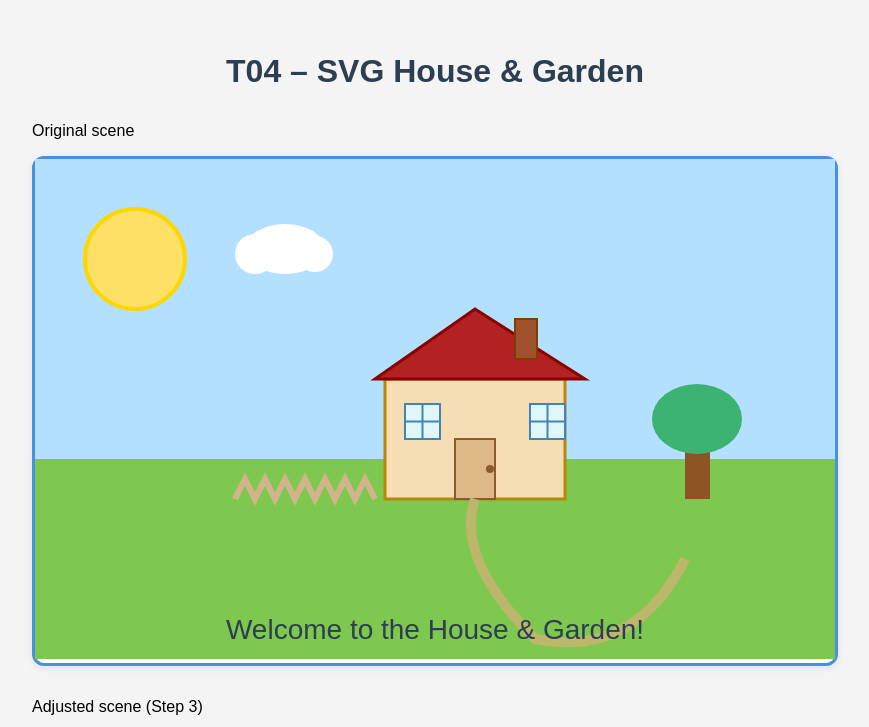
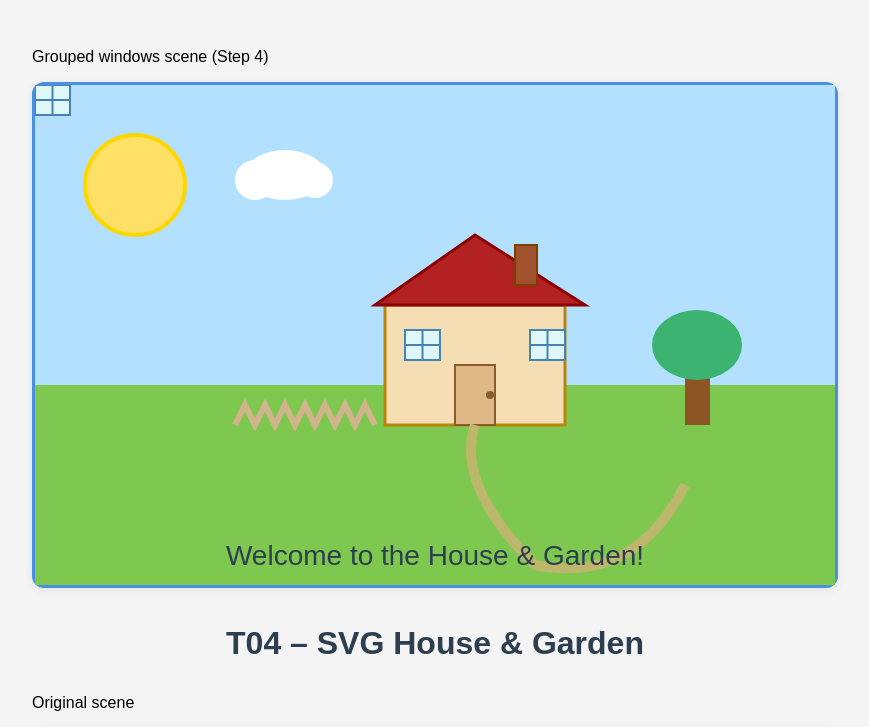
Before and after one commit to kenn040502/T04-1, a plain HTML site: page index.html in a window 1280 px wide. Shown: the top 727 px of the page, without its empty margins (205-1074 px from the left). Drawn offline with Linux system fonts and the light colour scheme.

Commit message:
refactor: add fourth SVG with windows grouped via <g> and positioned using translate [AI-assisted]

```diff
--- a/index.html
+++ b/index.html
@@ -1,3 +1,85 @@
+</figure>
+
+	<figure id="scene-grouped-figure">
+		<figcaption>Grouped windows scene (Step 4)</figcaption>
+		<div class="svg-border">
+			<svg
+				id="scene-grouped"
+				width="800" height="500"
+				viewBox="0 0 800 500"
+				role="img"
+				aria-labelledby="svgTitle4 svgDesc4"
+				tabindex="0"
+			>
+				<title id="svgTitle4">House and Garden Scene (Grouped Windows)</title>
+				<desc id="svgDesc4">A fourth SVG scene where the two house windows are defined as a reusable group and placed using &lt;use&gt; with transforms for maintainability.</desc>
+				<style>
+				/* Scoped styles for grouped scene only */
+				#scene-grouped .window-rect { fill: #e0f7fa; stroke: #4682b4; stroke-width: 2; }
+				#scene-grouped .window-mullion { stroke: #4682b4; stroke-width: 2; }
+				</style>
+				<!-- Sky -->
+				<rect x="0" y="0" width="800" height="300" fill="#b3e0ff" />
+				<!-- Grass -->
+				<rect x="0" y="300" width="800" height="200" fill="#7ec850" />
+
+				<!-- Sun (circle) -->
+				<circle cx="100" cy="100" r="50" fill="#ffe066" stroke="#ffd700" stroke-width="4" />
+
+				<!-- Cloud (ellipse + circles) -->
+				<ellipse cx="250" cy="90" rx="40" ry="25" fill="#fff" />
+				<circle cx="220" cy="95" r="20" fill="#fff" />
+				<circle cx="280" cy="95" r="18" fill="#fff" />
+
+				<!-- Tree trunk (rect) -->
+				<rect x="650" y="270" width="25" height="70" fill="#8d5524" />
+				<!-- Tree foliage (ellipse) -->
+				<ellipse cx="662" cy="260" rx="45" ry="35" fill="#3cb371" />
+
+				<!-- House body (rect) -->
+				<rect x="350" y="220" width="180" height="120" fill="#f5deb3" stroke="#b8860b" stroke-width="3" />
+				<!-- Roof (polygon) -->
+				<polygon points="340,220 440,150 550,220" fill="#b22222" stroke="#8b0000" stroke-width="3" />
+				<!-- Chimney (rect) -->
+				<rect x="480" y="160" width="22" height="40" fill="#a0522d" stroke="#7b3f00" stroke-width="2" />
+				<!-- Door (rect) -->
+				<rect x="420" y="280" width="40" height="60" fill="#deb887" stroke="#8b5c2b" stroke-width="2" />
+				<!-- Door knob (circle) -->
+				<circle cx="455" cy="310" r="4" fill="#8b5c2b" />
+
+				<!-- Window group definition: reusable window with mullions -->
+				<g id="window">
+					<rect class="window-rect" x="0" y="0" width="35" height="30" />
+					<line class="window-mullion" x1="17.5" y1="0" x2="17.5" y2="30" />
+					<line class="window-mullion" x1="0" y1="15" x2="35" y2="15" />
+				</g>
+
+				<!-- Use window group for left window -->
+				<!-- translate(370,245): matches original left window position -->
+				<use href="#window" transform="translate(370,245)" />
+				<!-- Use window group for right window -->
+				<!-- translate(495,245): matches original right window position -->
+				<use href="#window" transform="translate(495,245)" />
+				<!-- Grouping windows as a <g> makes updates and styling easier and avoids code duplication. -->
+
+				<!-- Window mullion overlays for original window height (35x35 in original, but 35x30 here for clarity) -->
+
+				<!-- Left window vertical mullion (original: x1=387.5, y1=245, x2=387.5, y2=280) -->
+				<!-- Left window horizontal mullion (original: x1=370, y1=262.5, x2=405, y2=262.5) -->
+				<!-- Right window vertical mullion (original: x1=512.5, y1=245, x2=512.5, y2=280) -->
+				<!-- Right window horizontal mullion (original: x1=495, y1=262.5, x2=530, y2=262.5) -->
+
+				<!-- Fence (polyline) -->
+				<polyline points="200,340 210,320 220,340 230,320 240,340 250,320 260,340 270,320 280,340 290,320 300,340 310,320 320,340 330,320 340,340" fill="none" stroke="#d2b48c" stroke-width="6" />
+
+				<!-- Curved garden path (path) -->
+				<path d="M 440 340 Q 420 400 500 480 Q 600 500 650 400" fill="none" stroke="#bdb76b" stroke-width="10" />
+
+				<!-- Caption (text) -->
+				<text x="400" y="480" text-anchor="middle" font-size="28" fill="#2d3e50" font-family="Arial, sans-serif">Welcome to the House &amp; Garden!</text>
+			</svg>
+		</div>
+	</figure>
 
 <!DOCTYPE html>
 <html lang="en">
```
